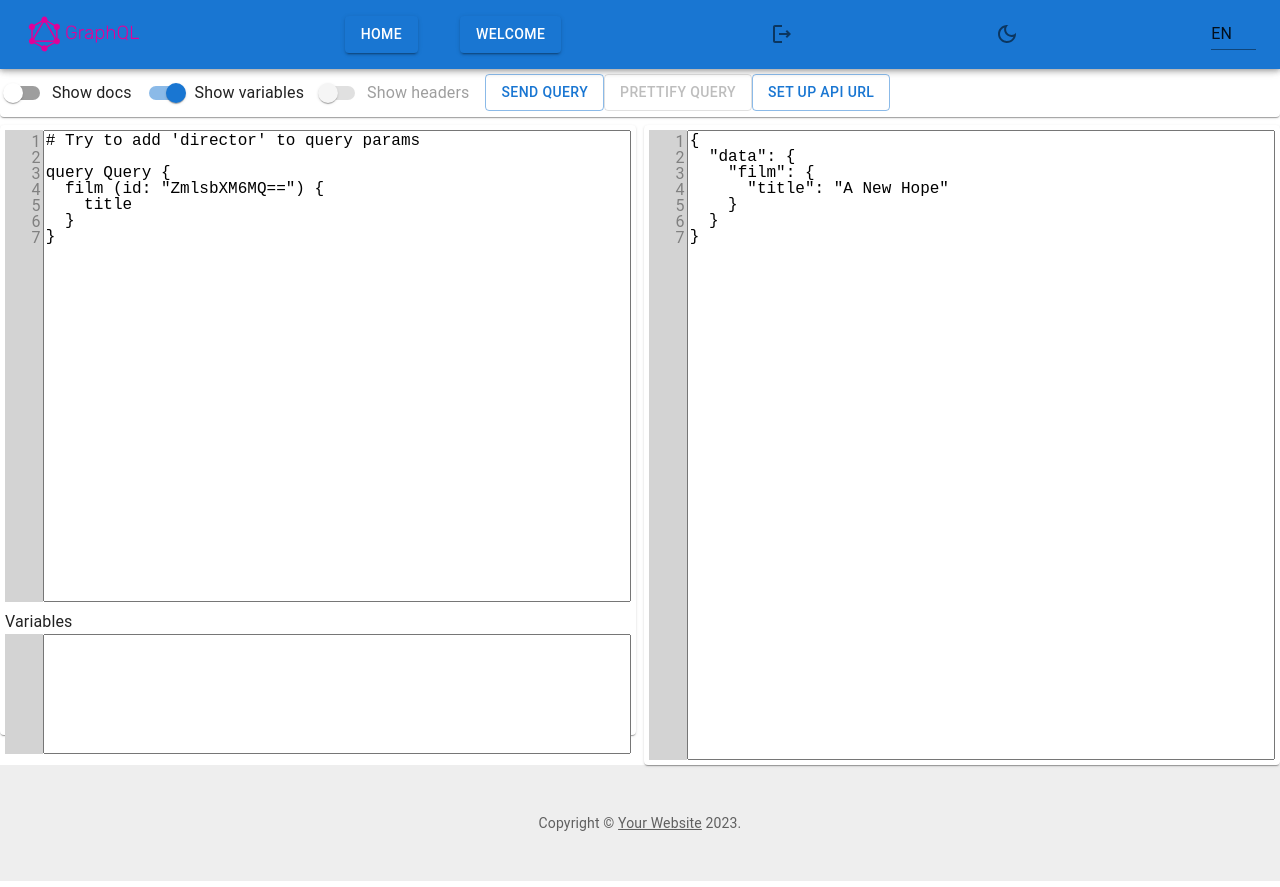
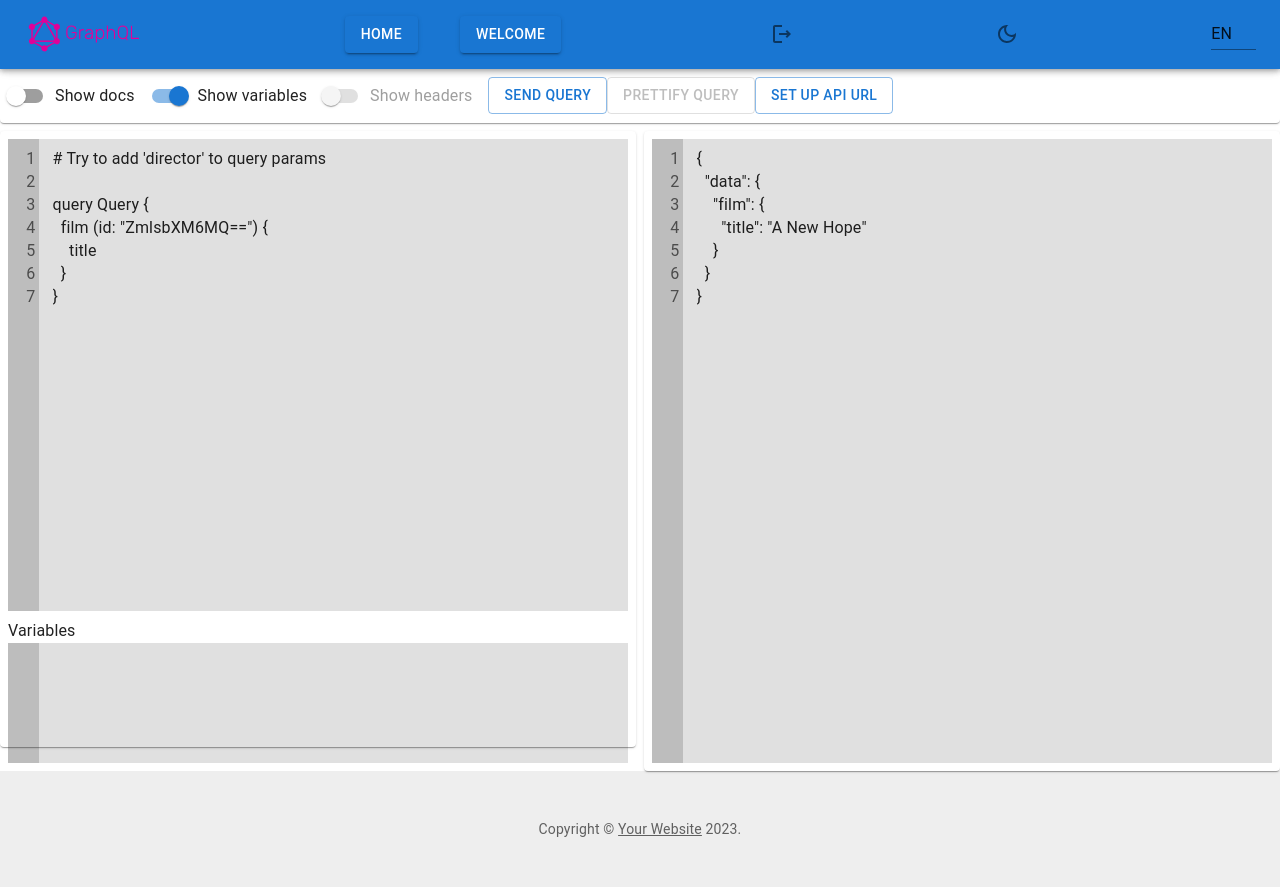
Before and after one commit to AntonSokolovsky/graphiql-app, a React (Vite) app: page /main in a window 1280 px wide. Built offline with nearby package versions, Linux system fonts and the light colour scheme; no server answers; sample sign-in values are in the browser's storage.

Commit message:
refactor: replace css styles to mui components

```diff
--- a/src/components/Editor/Editor.module.css
+++ /dev/null
@@ -1,34 +0,0 @@
-.editorContainer {
-  background-color: rgb(255, 255, 255);
-  display: flex;
-  flex-direction: row;
-  width: 100%;
-  height: 100%;
-}
-
-.editorTextArea {
-  width: 100%;
-  overflow-y: auto;
-  overflow-x: auto;
-  text-wrap: nowrap;
-  word-wrap: unset;
-  resize: none;
-  font-size: 1em;
-  line-height: 1;
-}
-
-.lines {
-  padding-top: 4px;
-  background-color: lightgrey;
-  font-size: normal;
-  line-height: 1;
-  width: 40px;
-  padding-right: 2px;
-  text-align: right;
-}
-
-.line {
-  line-height: 1;
-  font-size: 1em;
-  color: gray;
-}
--- a/src/components/Editor/Editor.tsx
+++ b/src/components/Editor/Editor.tsx
@@ -1,7 +1,6 @@
-import { Box } from '@mui/material';
+import { Box, TextField, Theme, useTheme } from '@mui/material';
 import { ChangeEvent, FC, useCallback, useEffect, useState } from 'react';
 import parse from '../../services/graphql-parser';
-import styles from './Editor.module.css';
 
 type TEditorProps = {
   mode?: string;
@@ -16,6 +15,7 @@ const Editor: FC<TEditorProps> = ({
   defaultData,
   setOuterQuery,
 }): React.JSX.Element => {
+  const theme: Theme = useTheme();
   const countLines = (value: string) => {
     if (value) {
       return value.split('\n').length;
@@ -61,25 +61,50 @@ const Editor: FC<TEditorProps> = ({
   }, [defaultData, language, prettify]);
   return (
     <>
-      <div className={styles.editorContainer}>
-        <Box className={styles.lines}>
+      <Box
+        sx={{
+          display: 'flex',
+          height: '100%',
+        }}
+      >
+        <Box
+          bgcolor={theme.palette.action.disabled}
+          padding={'0.5rem 0.2rem 0 0'}
+          width={'2rem'}
+          lineHeight={1.445}
+          textAlign={'right'}
+        >
           {lines > 0 &&
             Array.from({ length: lines }, (_, i) => (
-              <div key={i + 1} className={styles.line}>
+              <Box
+                key={i + 1}
+                sx={{
+                  color: theme.palette.text.secondary,
+                }}
+              >
                 {i + 1}
-              </div>
+              </Box>
             ))}
         </Box>
 
-        <textarea
-          className={styles.editorTextArea}
+        <TextField
+          variant="outlined"
+          sx={{
+            bgcolor: theme.palette.divider,
+            border: 'none',
+            '& fieldset': { border: 'none' },
+          }}
+          size="small"
+          minRows={lines}
+          fullWidth
+          multiline
           onChange={handleChange}
-          readOnly={mode === 'readonly' ? true : false}
+          inputProps={{ readOnly: mode === 'readonly' ? true : false }}
           value={query}
-        ></textarea>
-      </div>
+        ></TextField>
+      </Box>
     </>
   );
 };
 
-export default Editor;
+export { Editor };
--- a/src/pages/ErrorPage/ErrorPage.tsx
+++ b/src/pages/ErrorPage/ErrorPage.tsx
@@ -1,4 +1,4 @@
-import { Button } from '@mui/material';
+import { Box, Button, Typography } from '@mui/material';
 import {
   isRouteErrorResponse,
   useNavigate,
@@ -11,20 +11,18 @@ export default function ErrorPage() {
 
   if (isRouteErrorResponse(error)) {
     return (
-      <div id="error-page">
-        <h1>Oops!</h1>
-        <p>Sorry, an unexpected error has occurred.</p>
-        <p>
-          <i>
-            {error.status}: {error.statusText}
-          </i>
-        </p>
-        <p>
+      <Box id="error-page">
+        <Typography variant="h1">Oops!</Typography>
+        <Typography>Sorry, an unexpected error has occurred.</Typography>
+        <Typography variant="h5">
+          {error.status}: {error.statusText}
+        </Typography>
+        <Typography>
           <Button variant="contained" onClick={() => navigate(-1)}>
             Go back
           </Button>
-        </p>
-      </div>
+        </Typography>
+      </Box>
     );
   } else {
     return null;
--- a/src/pages/MainPage/MainPage.module.css
+++ /dev/null
@@ -1,19 +0,0 @@
-.panel {
-  padding: 5px;
-}
-
-.Editor {
-  height: 60vh;
-}
-
-.EditorFull {
-  height: 80vh;
-}
-
-.VariablesEditor {
-  height: 16vh;
-}
-
-.JsonViewer {
-  height: 80vh;
-}
--- a/src/pages/MainPage/MainPage.tsx
+++ b/src/pages/MainPage/MainPage.tsx
@@ -1,7 +1,6 @@
 import { Button, FormControlLabel, Grid, Paper, Switch } from '@mui/material';
 import { useState } from 'react';
-import styles from './MainPage.module.css';
-import Editor from '../../components/Editor/Editor';
+import { Editor } from '../../components/Editor';
 import send from '../../services/send';
 import DialogUrl from '../../components/DialogUrl/DialogUrl';
 import { useLanguageStore } from '../../store/useLanguageStore';
@@ -45,7 +44,7 @@ export default function MainPage() {
         <Grid item xs={12}>
           <Grid container spacing={1}>
             <Grid item xs={12}>
-              <Paper className={styles.panel}>
+              <Paper sx={{ padding: '0.5rem' }}>
                 <FormControlLabel
                   control={
                     <Switch
@@ -93,7 +92,7 @@ export default function MainPage() {
             {/* Docs */}
             {isShowDocs && (
               <Grid item xs={2}>
-                <Paper className={styles.panel}>
+                <Paper sx={{ padding: '0.5rem' }}>
                   {TEXT.mainPage.docs[language]}
                 </Paper>
               </Grid>
@@ -102,14 +101,16 @@ export default function MainPage() {
             <Grid item xs={6}>
               <Grid container spacing={1}>
                 <Grid item xs={12}>
-                  <Paper className={styles.panel}>
+                  <Paper sx={{ padding: '0.5rem' }}>
                     <Grid container spacing={1}>
                       {/* Query editor */}
                       <Grid
                         item
                         xs={12}
-                        className={
-                          isShowVariables ? styles.Editor : styles.EditorFull
+                        sx={
+                          isShowVariables
+                            ? { height: '60vh' }
+                            : { height: '80vh' }
                         }
                       >
                         <Editor
@@ -120,7 +121,7 @@ export default function MainPage() {
                       </Grid>
                       {/* Variables/header editors */}
                       {isShowVariables && (
-                        <Grid item xs={12} className={styles.VariablesEditor}>
+                        <Grid item xs={12} sx={{ height: '16vh' }}>
                           {TEXT.mainPage.variables[language]}
                           <Editor
                             defaultData={variables}
@@ -135,7 +136,7 @@ export default function MainPage() {
             </Grid>
             {/* Response view */}
             <Grid item xs={isShowDocs ? 4 : 6}>
-              <Paper className={`${styles.JsonViewer} ${styles.panel}`}>
+              <Paper sx={{ padding: '0.5rem', height: '80vh' }}>
                 <Editor
                   mode="readonly"
                   language="json"
--- a/src/pages/SignIn/SignIn.tsx
+++ b/src/pages/SignIn/SignIn.tsx
@@ -1,3 +1,4 @@
+import { Box, Typography } from '@mui/material';
 import SignInModal from '../../components/SignInModal/SignInModal';
 import SignUpModal from '../../components/SignUpModal/SignUpModal';
 import { ACTION } from '../../router/action';
@@ -6,10 +7,10 @@ import { TSignInProps } from './SignIn.type';
 export default function SignIn({ action }: TSignInProps): React.JSX.Element {
   return (
     <>
-      <div>
-        <h2>{action}</h2>
+      <Box>
+        <Typography variant="h2">{action}</Typography>
         {action === ACTION.SIGN_IN ? <SignInModal /> : <SignUpModal />}
-      </div>
+      </Box>
     </>
   );
 }
```
Also changed, not shown: src/components/SignUpModal.tsx (deleted, +0 -99 lines), src/components/Footer/styled.css (deleted).
